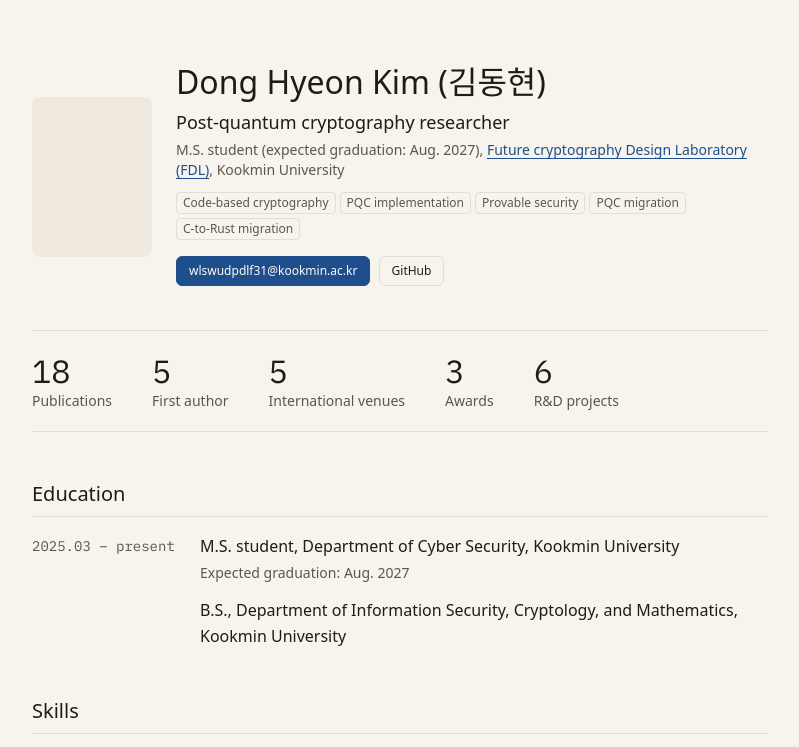
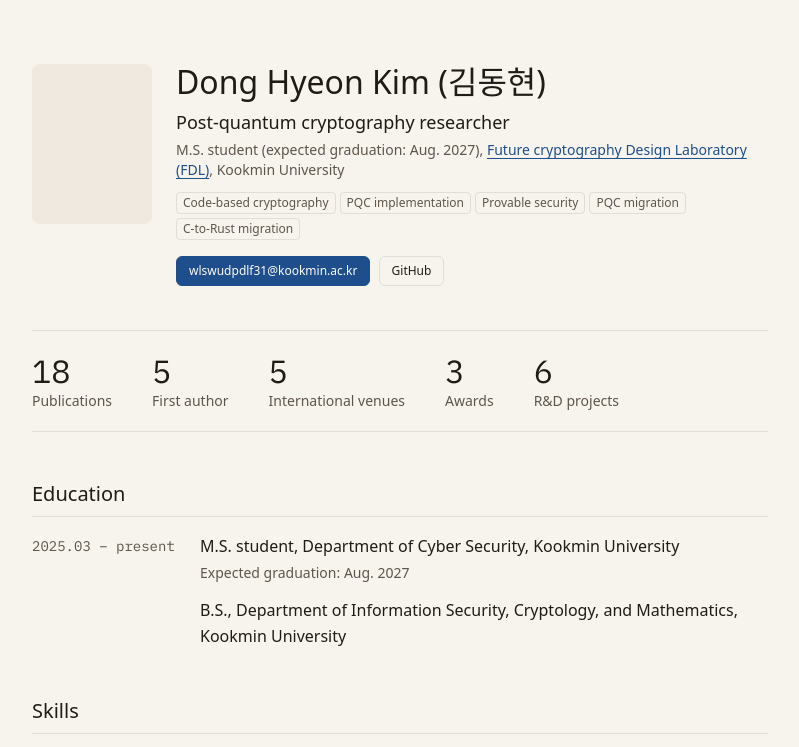
Before and after one commit to DongHyeon0729/DongHyeon0729.github.io, a plain HTML site: page index.html in a window 1280 px wide. Shown: the top 747 px of the page, without its empty margins (240-1039 px from the left). Drawn offline with Linux system fonts and the light colour scheme; a web font is replaced by a local one.

Commit message:
style: 사진을 이름과 위쪽 정렬
Co-Authored-By: Claude Opus 5.5 <noreply@anthropic.com>

```diff
--- a/index.html
+++ b/index.html
@@ -29,7 +29,7 @@
   li { margin: 12px 0; }
   .muted { color: var(--fg2); font-size: 14px; line-height: 20px; }
 
-  header { display: flex; flex-wrap: wrap; gap: 24px; align-items: center; }
+  header { display: flex; flex-wrap: wrap; gap: 24px; align-items: flex-start; }
   header > div:last-child { flex: 1 1 256px; }
   header h1 { margin: 0; font-size: 32px; line-height: 36px; }
   header .role { margin: 8px 0 4px; font-size: 18px; line-height: 28px; }
```
